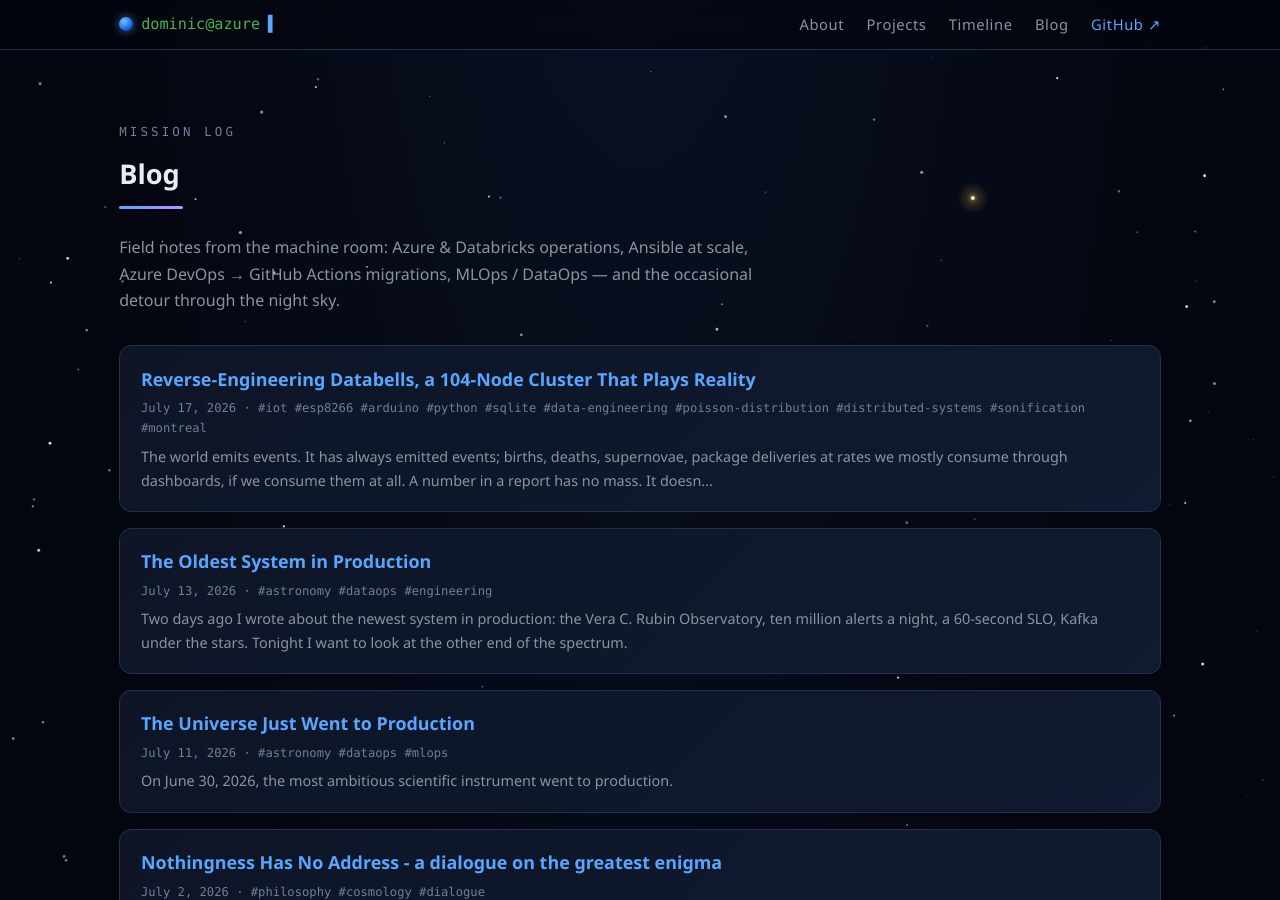
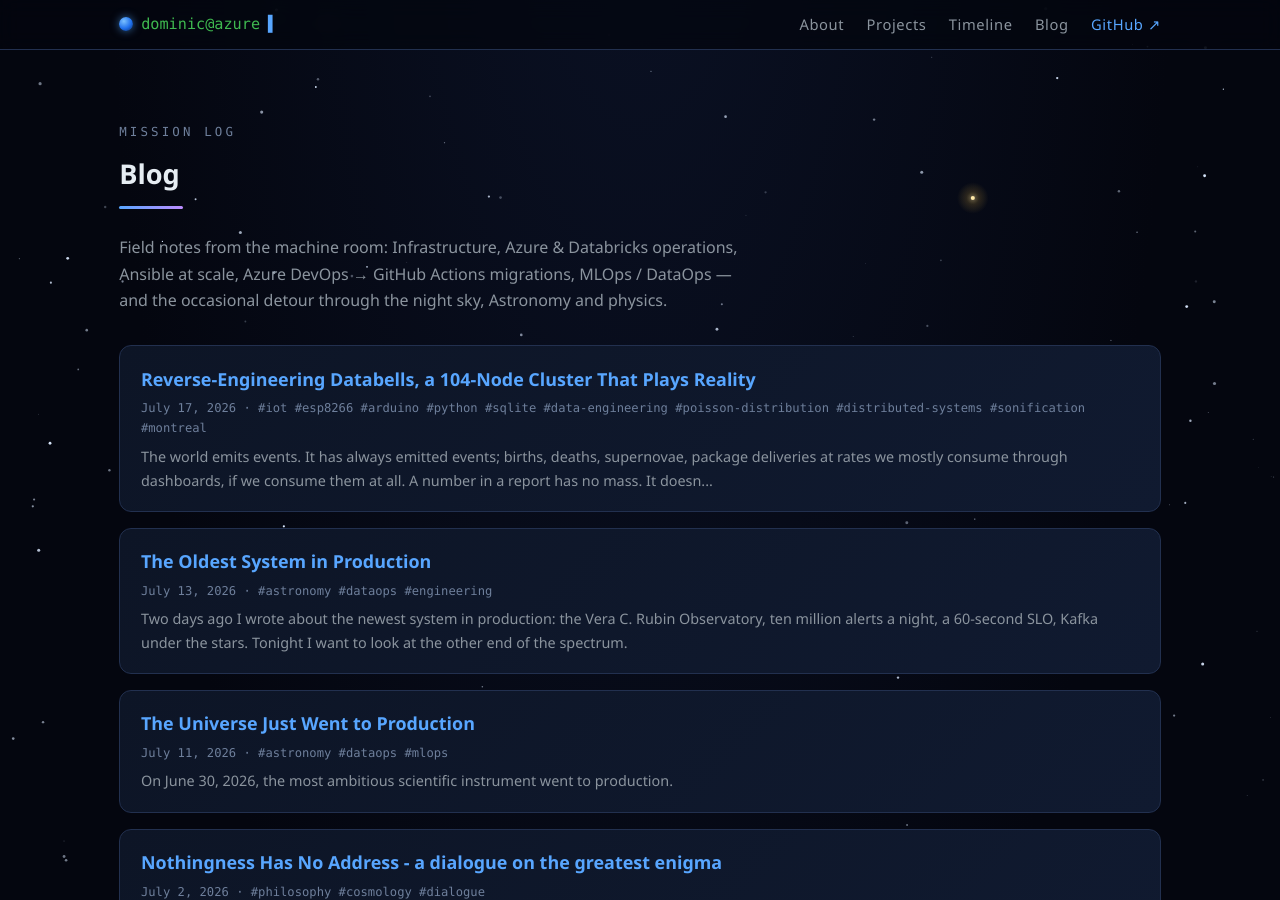
Before and after one commit to dapiced/dapiced.github.io, a Jekyll site: the page built from blog/index.html, in a window 1280 px wide and 900 px high. Built offline with Jekyll 4.4.1, drawn with Linux system fonts in a browser that asks for light colours.

Commit message:
Update mission log description for clarity and completeness

```diff
--- a/blog/index.html
+++ b/blog/index.html
@@ -10,9 +10,9 @@ description: >-
   <p class="eyebrow">MISSION LOG</p>
   <h2 class="section-title">Blog</h2>
   <p style="color: var(--muted); max-width: 640px;">
-    Field notes from the machine room: Azure &amp; Databricks operations, Ansible at scale,
+    Field notes from the machine room: Infrastructure, Azure &amp; Databricks operations, Ansible at scale,
     Azure DevOps → GitHub Actions migrations, MLOps / DataOps — and the occasional detour
-    through the night sky.
+    through the night sky, Astronomy and physics.
   </p>
   <ul class="post-list" style="margin-top: 2rem;">
     {% for post in site.posts %}
```
